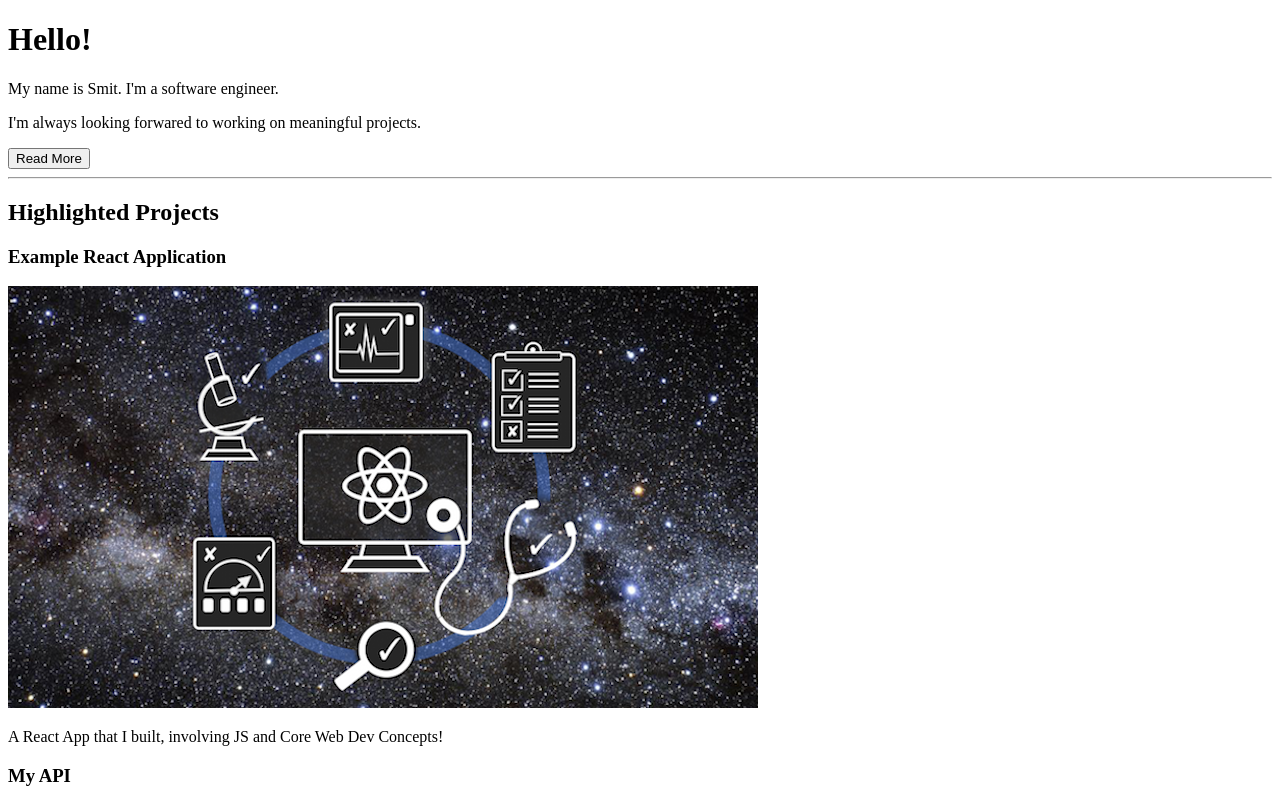
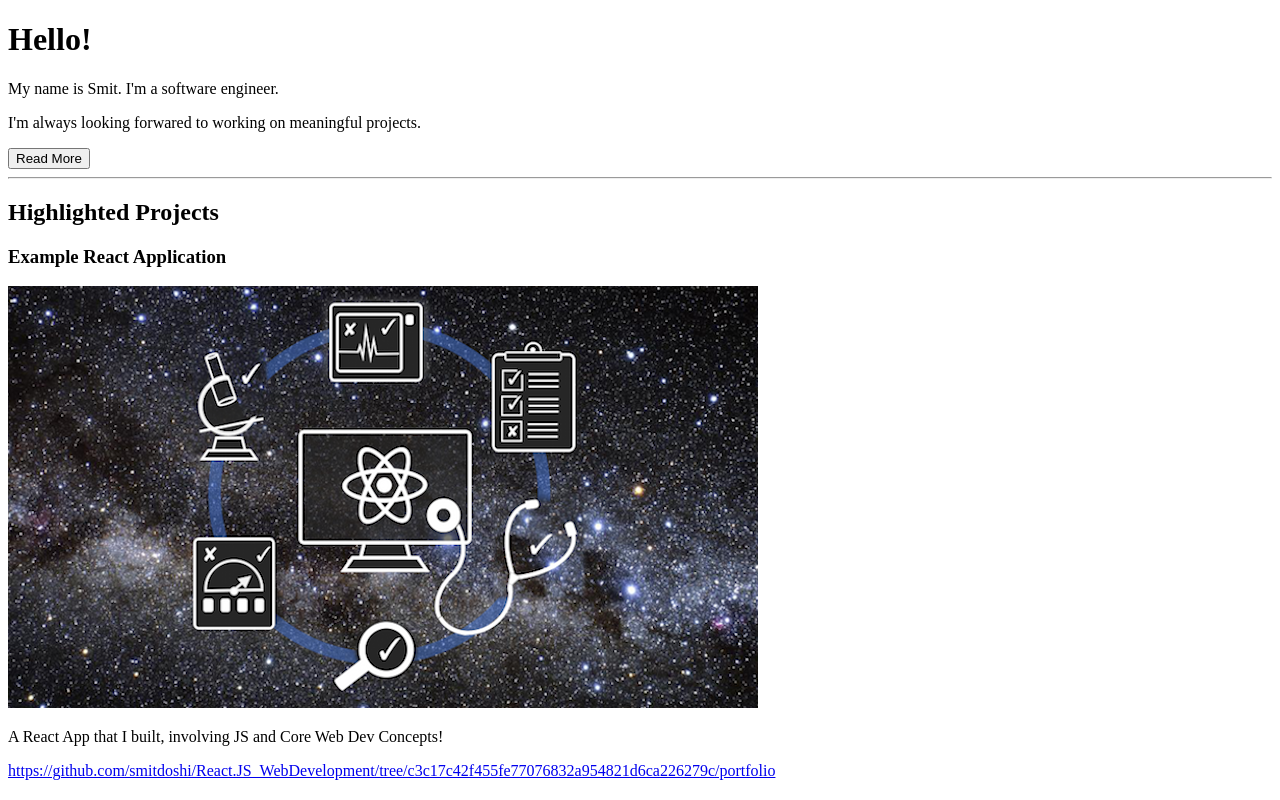
Before and after one commit to smitdoshi/React.JS_WebDevelopment, a React (Create React App) app in the folder portfolio/: page / in a window 1280 px wide. Shown: the top 800 px of the page. Built offline with nearby package versions, Linux system fonts and the light colour scheme.

Commit message:
Fixed the project images rendering the same image twice and added way to access whole project object using props

```diff
--- a/portfolio/src/Projects.js
+++ b/portfolio/src/Projects.js
@@ -6,6 +6,7 @@ class Project extends Component{
         console.log('this.props', this.props);
 
         // Javascript Destruction Syntax
+
         const { title, image, description, link} = this.props.project;
 
         /*
@@ -19,10 +20,12 @@ class Project extends Component{
 
         return (
             <div>
-                <h3>{title}</h3>
+                <h3>
+                    {title}
+                </h3>
                 <img src={image} alt='profile'></img>
                 <p>{description}</p>
-                <a href={link}></a>
+                <a href={link}>{link}</a>
             </div>
         )
     }
--- a/portfolio/src/data/project.js
+++ b/portfolio/src/data/project.js
@@ -1,6 +1,6 @@
 import project1 from '../assets/project1.png';
-import project2 from '../assets/project1.png';
-import project3 from '../assets/project1.png';
+import project2 from '../assets/project2.png';
+import project3 from '../assets/project3.png';
 
 
 const PROJECTS = [
```
